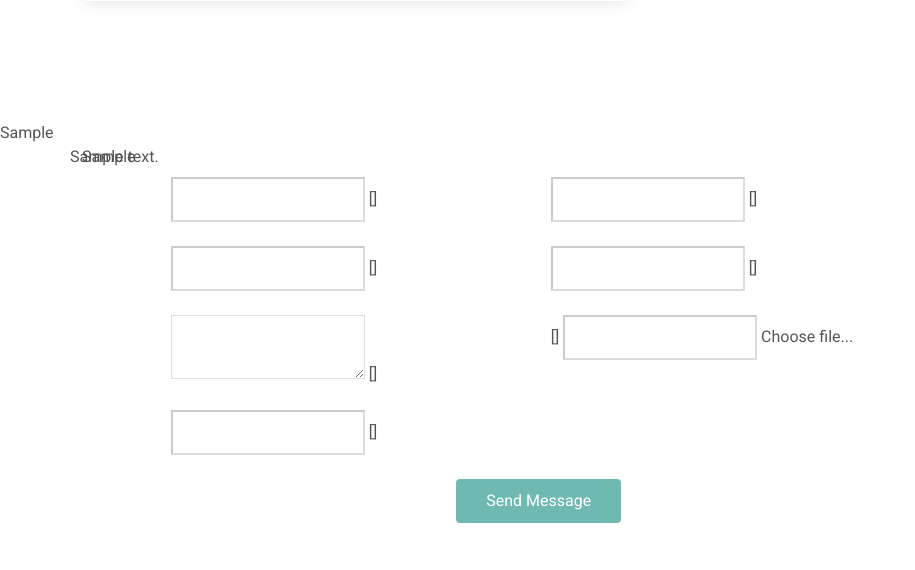
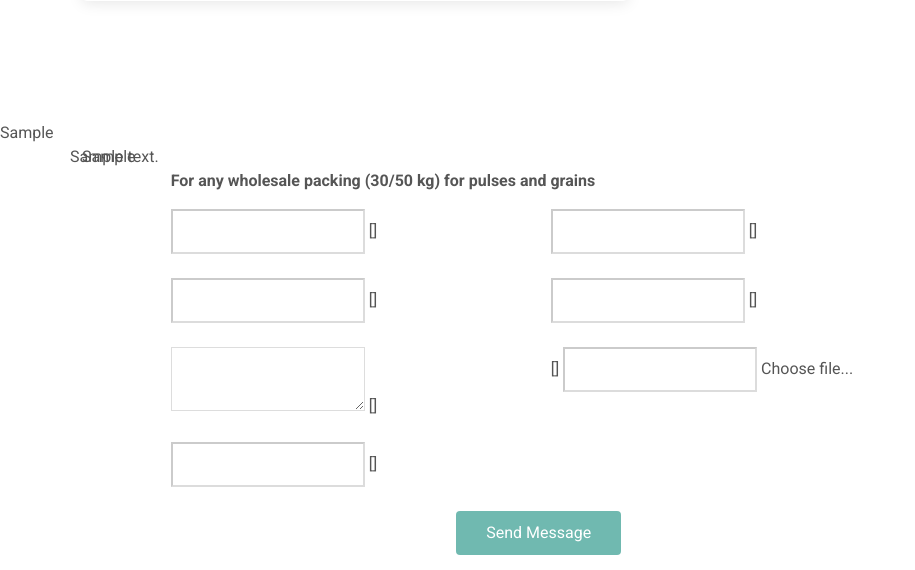
Before and after one commit to Aakash0505/staticsite, a Django app: template anamikapulses/assets/templates/home/index.html in a window 1280 px wide. Shown: the part 1398-1968 px from the top of the page, without its empty margins (0-915 px from the left). Run offline with Django 3.2, Linux system fonts and the light colour scheme; the template is opened without the code that fills it: most values are stand-ins (such as "Sample title", 1, 10 or a date in 2020); grey boxes marked "Sample" are stand-in pictures; form fields are guessed from the names that the template uses; some libraries are stand-ins or nearby versions.

Commit message:
[2024-11-20 14:32] Feedback from client

```diff
--- a/anamikapulses/assets/templates/home/index.html
+++ b/anamikapulses/assets/templates/home/index.html
@@ -343,6 +343,7 @@
           {{static_obj.location_address|safe}}
 
           <div class="col-lg-8">
+            <p><strong>For any wholesale packing (30/50 kg) for pulses and grains</strong></p>
             <h6 id="msg"></h6>
             <form method="post" id="contactusformcar" class="contactusform" autocomplete="off" data-aos="fade-up" data-aos-delay="200">
               {% csrf_token %}
```
